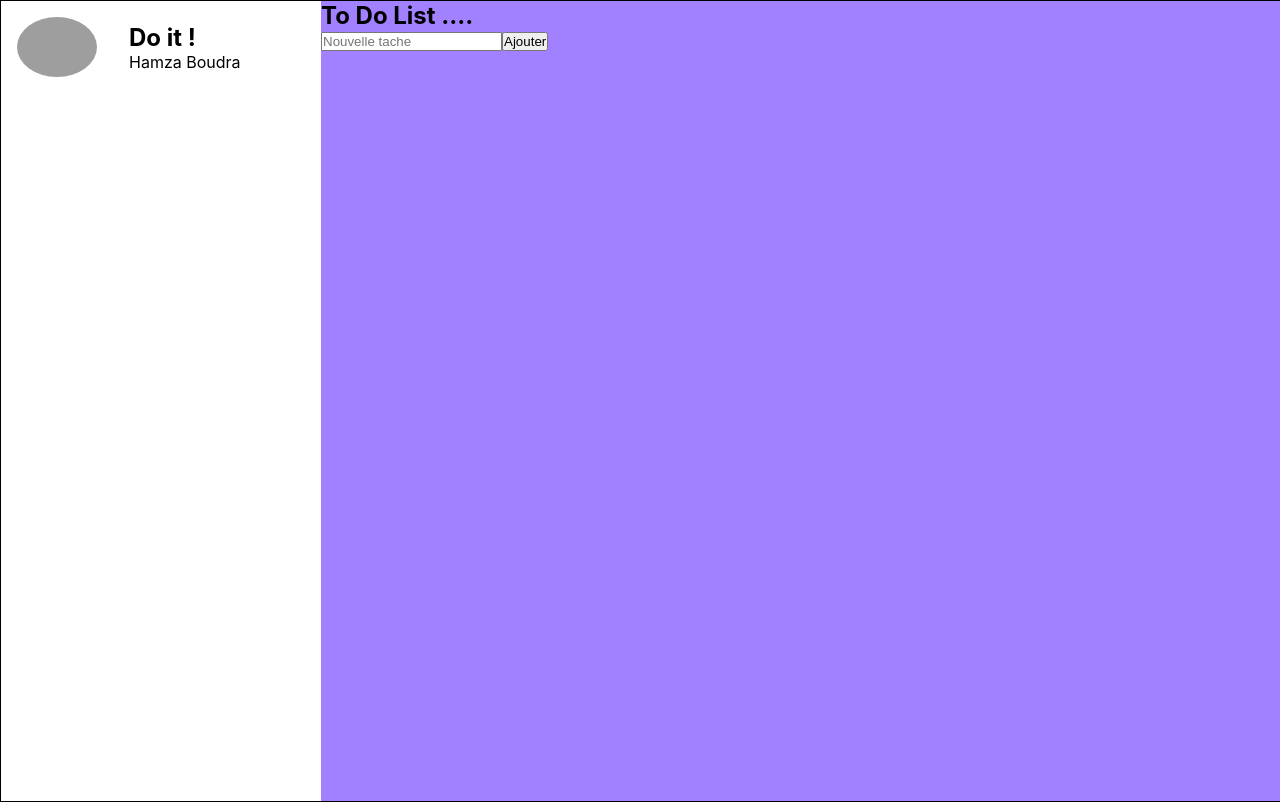
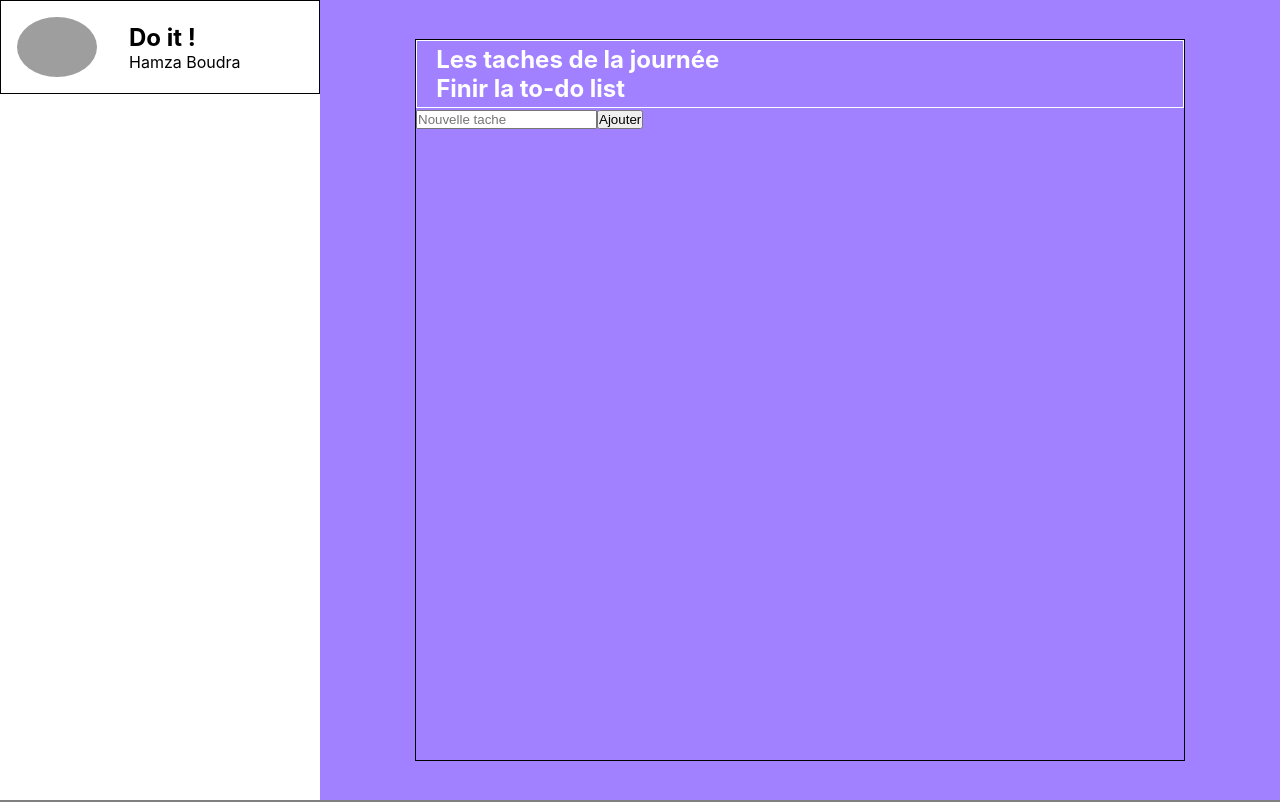
Before and after one commit to hambou/simple_to_do_list, a React (Create React App) app: page / in a window 1280 px wide. Built offline with nearby package versions, Linux system fonts and the light colour scheme; grey boxes are pictures that could not be loaded.

Commit message:
add heading style

```diff
--- a/src/js/app.jsx
+++ b/src/js/app.jsx
@@ -10,34 +10,15 @@ class App extends React.Component {
         }
     }
 
-    deleteTask(event){
-        let idToRemove = parseInt(event.target.id);
-        let newTaskList = this.state.taskList.filter((task) => {
-            return task.id !== idToRemove
-        });
-        this.setState({taskList: newTaskList});
-    }
-
-    handleClick(event){
-        event.preventDefault();
-        const newTaskList = [...this.state.taskList, {task: event.target.value, id: this.state.elemIndex}];
-        const newElemIndex = this.state.elemIndex + 1;
-        this.setState({
-            currentTask: '',
-            taskList: newTaskList,
-            elemIndex: newElemIndex
-        })
-    }
-
-    handleChange(event) {
-        this.setState({currentTask: event.target.value})
-    }
-
     render(){
         return (
             <div className="container">
-                <section id="form">
-                    <h1>To Do List .... </h1>
+                <section id="form" class="flex">
+                    <main>
+                        <div id="title-container" class="flex">
+                            <h1>Les taches de la journée</h1>
+                            <h2>Finir la to-do list</h2>
+                        </div>
                         <form action="">
                             <input
                                 value={this.state.currentTask}
@@ -49,13 +30,14 @@ class App extends React.Component {
                                 onClick={(event) => this.handleClick(event)}>Ajouter
                             </button>
                         </form>
+                    </main>
                 </section>
-                <nav id="profile">
-                    <div id="nav-header">
-                        <div id="profile-photo">
+                <nav class="flex">
+                    <div id="nav-header" class="flex">
+                        <div id="profile-photo" class="flex">
                             <img  src="https://urlz.fr/kAwj" alt="photo de profil" />
                         </div>
-                        <div id="profile-infos">
+                        <div id="profile-infos" class="flex">
                             <h2>Do it !</h2>
                             <p>Hamza Boudra</p>
                         </div>
--- a/src/styles.css
+++ b/src/styles.css
@@ -19,7 +19,6 @@ body {
   align-items: center;
   width: 100vw;
   height: 100vh;
-  border: 1px solid black;
 }
 
 .container
@@ -33,30 +32,36 @@ body {
   height: 100%;
 }
 
+.flex
+{
+  display: flex;
+}
+
 section,
 nav {
   height: 100%;
 }
 
-#profile{
+nav{
   width: 25%;
   min-width: 280px;
   background-color: white;
+  flex-direction: column;
 }
 
 #form {
   width: 75%;
 }
 
-#nav-header,
-#nav-header > div
-{
-  display: flex;
-}
 
 #nav-header
 {
   flex-direction: row;
+  border: 1px solid black;
+}
+
+#profile-infos > h2{
+  color: black;
 }
 
 #nav-header > div
@@ -70,6 +75,7 @@ nav {
   padding: 1em;
   justify-content: center;
   align-items: center;
+  flex: 1;
 }
 
 #profile-photo > img
@@ -77,6 +83,7 @@ nav {
   max-height: 5em;
   width: 5em;
   border-radius: 100%;
+  object-fit: cover;
 }
 
 #profile-infos
@@ -85,12 +92,35 @@ nav {
   padding: 1em;
   justify-content: center;
   align-items: flex-start;
+  flex: 3;
+}
+
+#title-container
+{
+  flex-direction: column;
+  align-items: flex-start;
+  max-width: 100%;
+  border: 1px solid white;
+  padding: 0.25em 1.2em;
+
 }
 
 code {
   font-family: source-code-pro, Menlo, Monaco, Consolas, 'Courier New',
     monospace;
 }
-h1 {
-  justify-content: center;
+
+main
+{
+  border: 1px solid black;
+  margin: auto;
+  height: 90%;
+  width: 80%;
 }
+
+h1,
+h2
+{
+  color: white;
+  text-align: center;
+}
```
Lines whose indentation alone changed are shown as unchanged.
